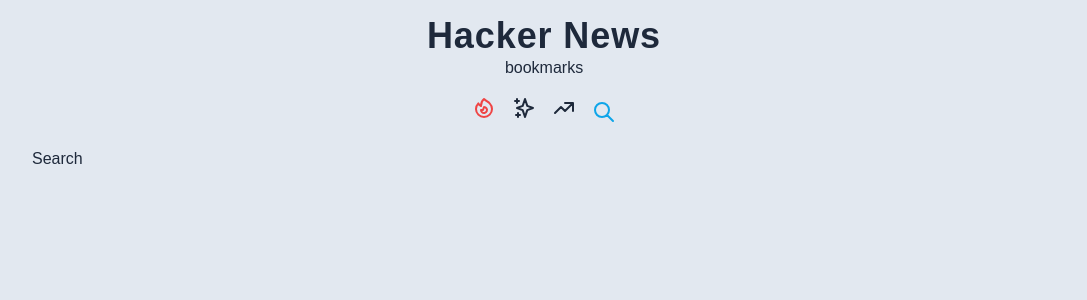
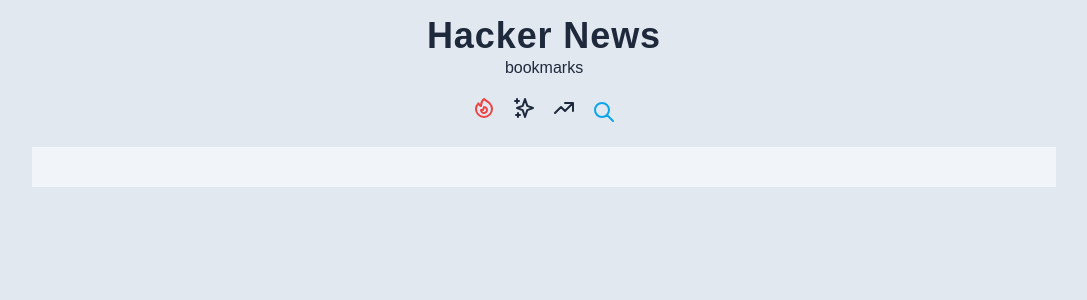
Before and after one commit to agmmtoo/hn, a React (Create React App) app: page /search in a window 1280 px wide. Shown: the top 300 px of the page, without its empty margins (96-1183 px from the left). Built offline with nearby package versions, Linux system fonts and the light colour scheme.

Commit message:
search page and func init

```diff
--- /dev/null
+++ b/src/api/algolia-api.js
@@ -0,0 +1,7 @@
+import axios from "axios";
+
+const algoaxios = axios.create({
+    baseURL: 'http://hn.algolia.com/api/v1/',
+})
+
+export async function fetchStories(tab) {
--- a/src/pages/Search.jsx
+++ b/src/pages/Search.jsx
@@ -1,5 +1,17 @@
+import { useSearchParams } from "react-router-dom"
+
 export default function Search() {
+    const [searchParams, setSearchParams] = useSearchParams()
+    const query = searchParams.get("query")
+
+    console.log(searchParams)
+    const handleSearchChange = (event) => {
+        console.log(event.target.value)
+        setSearchParams((param) => ({ ...param, query: event.target.value }))
+    }
     return (
-        <div>Search</div>
+        <>
+            <input onChange={handleSearchChange} value={query} className='w-full p-2 border-sky-300 bg-slate-100 dark:bg-zinc-800' />
+        </>
     )
 }
```
